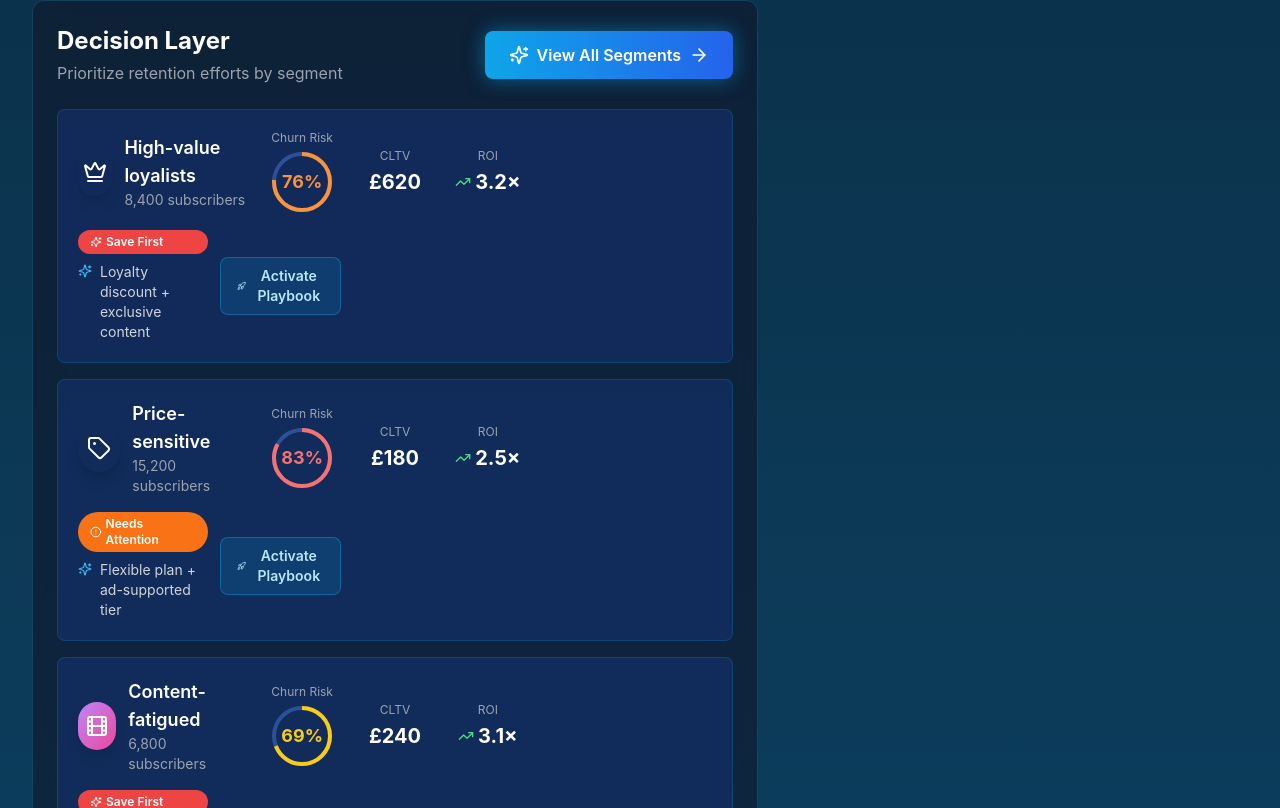
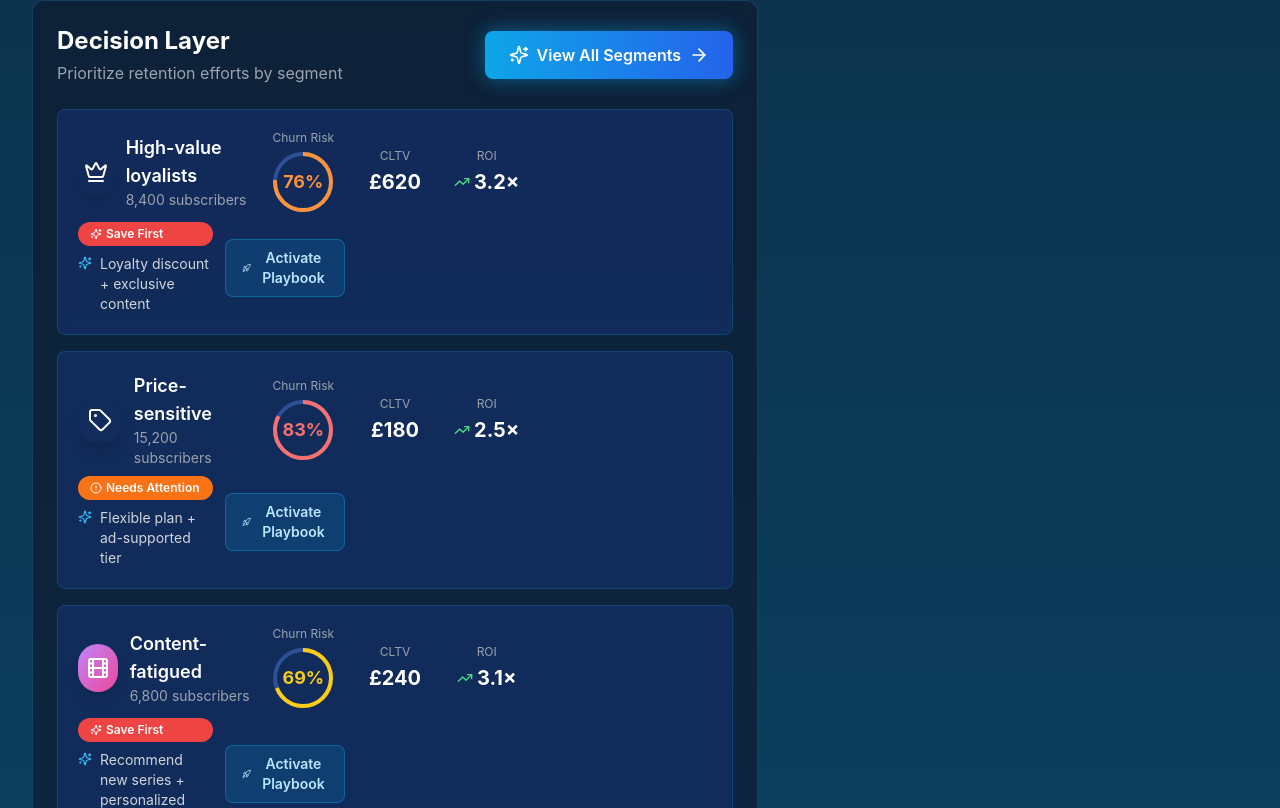
Before and after one commit to arunabh88/ChurnDashboard_Markus_New, a Next.js app: page / in a window 1280 px wide. Shown: the part 1952-2760 px from the top of the page. Built offline with nearby package versions, Linux system fonts and the light colour scheme.

Commit message:
style: tighten decision layer column spacing

```diff
--- a/components/DecisionLayer.tsx
+++ b/components/DecisionLayer.tsx
@@ -76,7 +76,7 @@
             whileHover={{ scale: 1.02, boxShadow: '0 0 20px rgba(14, 165, 233, 0.3)' }}
             className="bg-navy-900/50 border border-sky-500/20 rounded-lg p-5 cursor-pointer"
           >
-            <div className="grid grid-cols-1 md:grid-cols-7 gap-4 md:items-center">
+            <div className="grid grid-cols-1 md:grid-cols-7 gap-2 md:items-center">
               {/* Segment Name & Count */}
               <div className="md:col-span-2">
                 <div className="flex items-center gap-3">
```
